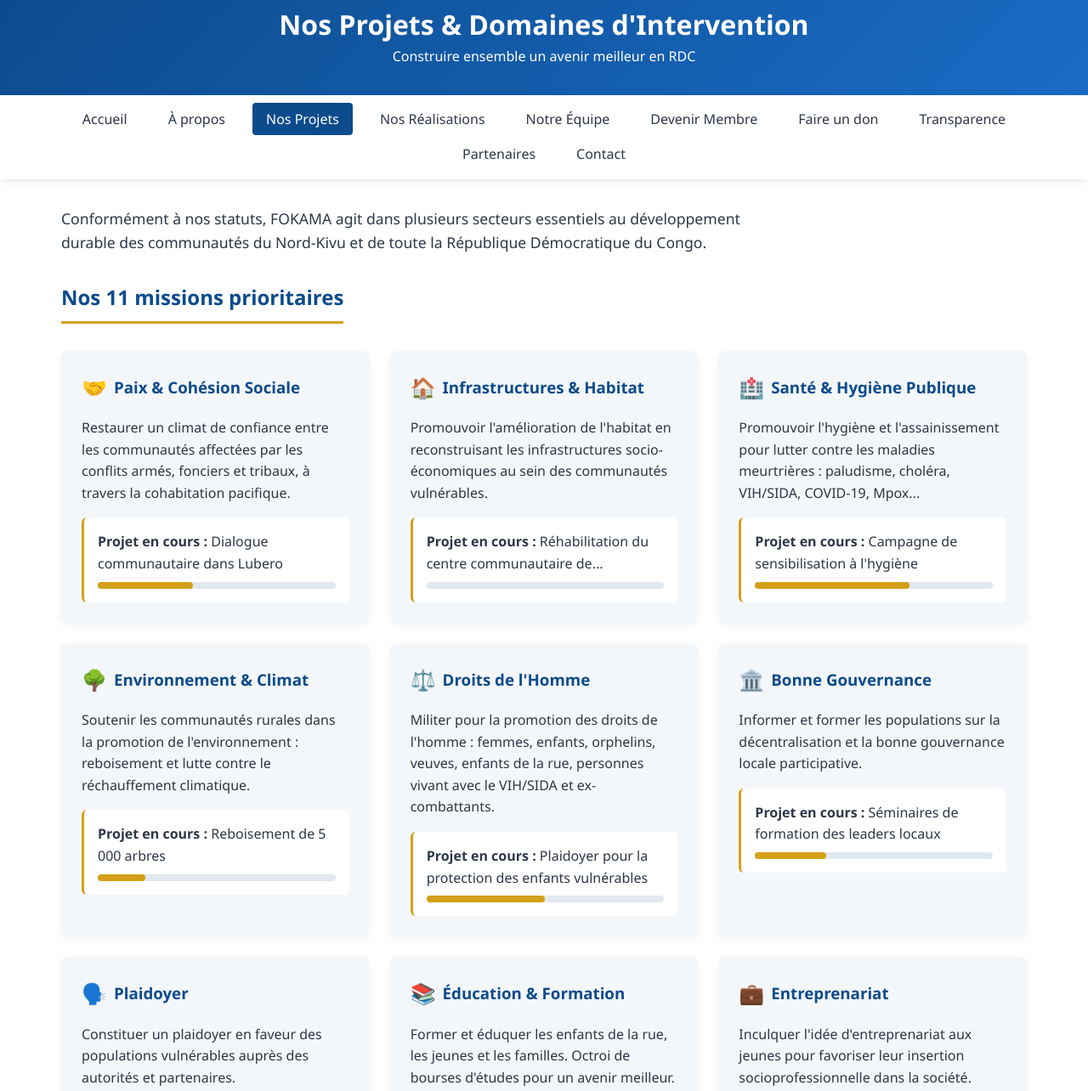
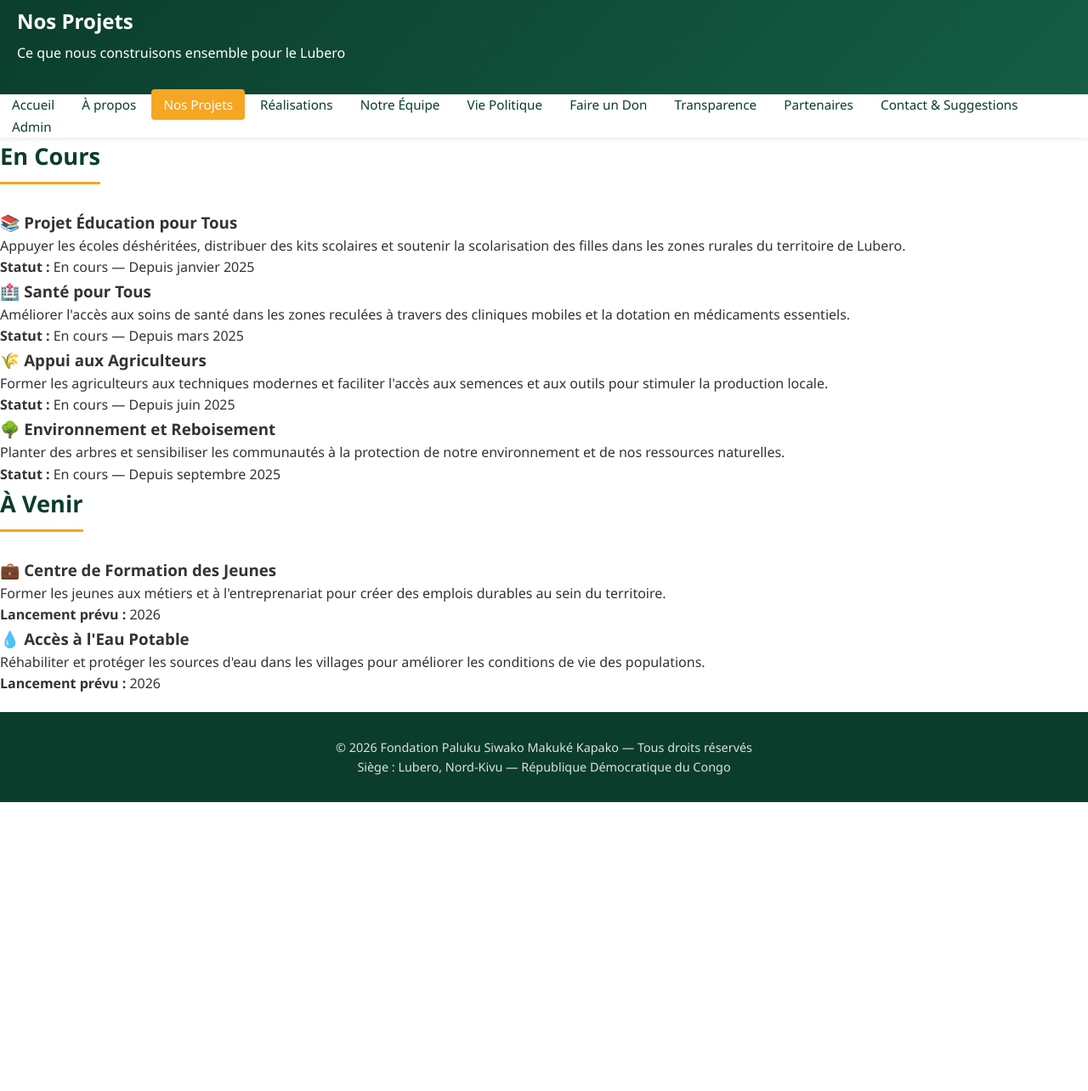
Before and after one commit to omarionup/ho.paluku, a plain HTML site: page nos-projets.html in a window 1280 px wide. Shown: the part 29-1313 px from the top of the page at 85% size. After the commit the page ends 973 px from the top, so only its background shows below. Drawn offline with Linux system fonts and the light colour scheme.

Commit message:
nos-projets.html

```diff
--- a/nos-projets.html
+++ b/nos-projets.html
@@ -3,139 +3,65 @@
 <head>
     <meta charset="UTF-8">
     <meta name="viewport" content="width=device-width, initial-scale=1.0">
-    <title>Nos Projets - FOKAMA</title>
-    <style>
-        *{margin:0;padding:0;box-sizing:border-box;font-family:'Segoe UI',Tahoma,Geneva,Verdana,sans-serif;}
-        :root{--bleu:#0c4b8c;--or:#d4a017;--claire:#f4f7fa;--sombre:#2d3748;}
-        body{line-height:1.6;color:var(--sombre);background:#fff;}
-        header{background:linear-gradient(135deg,var(--bleu) 0%,#1a6bc5 100%);color:white;padding:2rem 0;text-align:center;}
-        nav{background:white;box-shadow:0 2px 8px rgba(0,0,0,0.1);position:sticky;top:0;z-index:99;}
-        nav ul{list-style:none;display:flex;flex-wrap:wrap;justify-content:center;gap:1rem;padding:1rem;}
-        nav a{text-decoration:none;color:var(--sombre);font-weight:500;padding:0.5rem 1rem;border-radius:4px;transition:0.3s;}
-        nav a:hover,nav a.active{background:var(--bleu);color:white;}
-        .container{max-width:1200px;margin:0 auto;padding:2rem;}
-        h2{color:var(--bleu);margin-bottom:2rem;border-bottom:3px solid var(--or);padding-bottom:0.5rem;display:inline-block;}
-        .intro{font-size:1.1rem;max-width:800px;margin-bottom:2rem;}
-        .domaines{display:grid;grid-template-columns:repeat(auto-fit,minmax(320px,1fr));gap:1.5rem;}
-        .domaine-card{background:var(--claire);border-radius:8px;padding:1.5rem;box-shadow:0 3px 10px rgba(0,0,0,0.05);transition:0.3s;}
-        .domaine-card:hover{transform:translateY(-5px);box-shadow:0 6px 20px rgba(0,0,0,0.08);}
-        .domaine-card h3{color:var(--bleu);margin-bottom:1rem;display:flex;align-items:center;gap:0.5rem;}
-        .icon{font-size:1.5rem;}
-        .project-item{background:white;padding:1rem;border-radius:6px;margin-top:1rem;border-left:3px solid var(--or);}
-        .progress-bar{height:8px;background:#e2e8f0;border-radius:4px;margin-top:0.5rem;}
-        .progress-fill{height:100%;background:var(--or);border-radius:4px;}
-        .cta-box{background:linear-gradient(135deg,var(--bleu) 0%,#1a6bc5 100%);color:white;text-align:center;padding:3rem 2rem;border-radius:8px;margin-top:3rem;}
-        .btn{display:inline-block;background:var(--or);color:white;padding:0.8rem 2rem;border-radius:4px;text-decoration:none;font-weight:bold;margin-top:1rem;transition:0.3s;}
-        .btn:hover{background:#b8860b;}
-        footer{background:var(--sombre);color:white;text-align:center;padding:2rem;margin-top:3rem;}
-    </style>
+    <title>Nos Projets — Fondation Paluku</title>
+    <link rel="stylesheet" href="style.css">
 </head>
 <body>
+
     <header>
-        <h1>Nos Projets & Domaines d'Intervention</h1>
-        <p>Construire ensemble un avenir meilleur en RDC</p>
+        <h1>Nos Projets</h1>
+        <p>Ce que nous construisons ensemble pour le Lubero</p>
     </header>
 
     <nav>
-        <ul>
-            <li><a href="index.html">Accueil</a></li>
-            <li><a href="a-propos.html">À propos</a></li>
-            <li><a href="nos-projets.html" class="active">Nos Projets</a></li>
-            <li><a href="realisations.html">Nos Réalisations</a></li>
-            <li><a href="equipe.html">Notre Équipe</a></li>
-            <li><a href="devenir-membre.html">Devenir Membre</a></li>
-            <li><a href="faire-un-don.html">Faire un don</a></li>
-            <li><a href="transparence.html">Transparence</a></li>
-            <li><a href="partenaires.html">Partenaires</a></li>
-            <li><a href="contact.html">Contact</a></li>
-        </ul>
+        <a href="index.html">Accueil</a>
+        <a href="a-propos.html">À propos</a>
+        <a href="projets.html" class="actif">Nos Projets</a>
+        <a href="realisations.html">Réalisations</a>
+        <a href="equipe.html">Notre Équipe</a>
+        <a href="politique.html">Vie Politique</a>
+        <a href="don.html">Faire un Don</a>
+        <a href="transparence.html">Transparence</a>
+        <a href="partenaires.html">Partenaires</a>
+        <a href="contact.html">Contact & Suggestions</a>
+        <a href="admin.html">Admin</a>
     </nav>
 
-    <div class="container">
-        <p class="intro">Conformément à nos statuts, FOKAMA agit dans plusieurs secteurs essentiels au développement durable des communautés du Nord-Kivu et de toute la République Démocratique du Congo.</p>
+    <main>
+        <section>
+            <h2>En Cours</h2>
 
-        <h2>Nos 11 missions prioritaires</h2>
-        <div class="domaines">
-            <div class="domaine-card">
-                <h3><span class="icon">🤝</span> Paix & Cohésion Sociale</h3>
-                <p>Restaurer un climat de confiance entre les communautés affectées par les conflits armés, fonciers et tribaux, à travers la cohabitation pacifique.</p>
-                <div class="project-item">
-                    <strong>Projet en cours :</strong> Dialogue communautaire dans Lubero
-                    <div class="progress-bar"><div class="progress-fill" style="width:40%"></div></div>
-                </div>
-            </div>
+            <h3>📚 Projet Éducation pour Tous</h3>
+            <p>Appuyer les écoles déshéritées, distribuer des kits scolaires et soutenir la scolarisation des filles dans les zones rurales du territoire de Lubero.</p>
+            <p><strong>Statut :</strong> En cours — Depuis janvier 2025</p>
 
-            <div class="domaine-card">
-                <h3><span class="icon">🏠</span> Infrastructures & Habitat</h3>
-                <p>Promouvoir l'amélioration de l'habitat en reconstruisant les infrastructures socio-économiques au sein des communautés vulnérables.</p>
-                <div class="project-item">
-                    <strong>Projet en cours :</strong> Réhabilitation du centre communautaire de...
-                    <div class="progress-bar"><div class="progress-fill" style="width:0%"></div></div>
-                </div>
-            </div>
+            <h3>🏥 Santé pour Tous</h3>
+            <p>Améliorer l'accès aux soins de santé dans les zones reculées à travers des cliniques mobiles et la dotation en médicaments essentiels.</p>
+            <p><strong>Statut :</strong> En cours — Depuis mars 2025</p>
 
-            <div class="domaine-card">
-                <h3><span class="icon">🏥</span> Santé & Hygiène Publique</h3>
-                <p>Promouvoir l'hygiène et l'assainissement pour lutter contre les maladies meurtrières : paludisme, choléra, VIH/SIDA, COVID-19, Mpox...</p>
-                <div class="project-item">
-                    <strong>Projet en cours :</strong> Campagne de sensibilisation à l'hygiène
-                    <div class="progress-bar"><div class="progress-fill" style="width:65%"></div></div>
-                </div>
-            </div>
+            <h3>🌾 Appui aux Agriculteurs</h3>
+            <p>Former les agriculteurs aux techniques modernes et faciliter l'accès aux semences et aux outils pour stimuler la production locale.</p>
+            <p><strong>Statut :</strong> En cours — Depuis juin 2025</p>
 
-            <div class="domaine-card">
-                <h3><span class="icon">🌳</span> Environnement & Climat</h3>
-                <p>Soutenir les communautés rurales dans la promotion de l'environnement : reboisement et lutte contre le réchauffement climatique.</p>
-                <div class="project-item">
-                    <strong>Projet en cours :</strong> Reboisement de 5 000 arbres
-                    <div class="progress-bar"><div class="progress-fill" style="width:20%"></div></div>
-                </div>
-            </div>
+            <h3>🌳 Environnement et Reboisement</h3>
+            <p>Planter des arbres et sensibiliser les communautés à la protection de notre environnement et de nos ressources naturelles.</p>
+            <p><strong>Statut :</strong> En cours — Depuis septembre 2025</p>
 
-            <div class="domaine-card">
-                <h3><span class="icon">⚖️</span> Droits de l'Homme</h3>
-                <p>Militer pour la promotion des droits de l'homme : femmes, enfants, orphelins, veuves, enfants de la rue, personnes vivant avec le VIH/SIDA et ex-combattants.</p>
-                <div class="project-item">
-                    <strong>Projet en cours :</strong> Plaidoyer pour la protection des enfants vulnérables
-                    <div class="progress-bar"><div class="progress-fill" style="width:50%"></div></div>
-                </div>
-            </div>
+            <h2>À Venir</h2>
 
-            <div class="domaine-card">
-                <h3><span class="icon">🏛️</span> Bonne Gouvernance</h3>
-                <p>Informer et former les populations sur la décentralisation et la bonne gouvernance locale participative.</p>
-                <div class="project-item">
-                    <strong>Projet en cours :</strong> Séminaires de formation des leaders locaux
-                    <div class="progress-bar"><div class="progress-fill" style="width:30%"></div></div>
-                </div>
-            </div>
+            <h3>💼 Centre de Formation des Jeunes</h3>
+            <p>Former les jeunes aux métiers et à l'entreprenariat pour créer des emplois durables au sein du territoire.</p>
+            <p><strong>Lancement prévu :</strong> 2026</p>
 
-            <div class="domaine-card">
-                <h3><span class="icon">🗣️</span> Plaidoyer</h3>
-                <p>Constituer un plaidoyer en faveur des populations vulnérables auprès des autorités et partenaires.</p>
-            </div>
+            <h3>💧 Accès à l'Eau Potable</h3>
+            <p>Réhabiliter et protéger les sources d'eau dans les villages pour améliorer les conditions de vie des populations.</p>
+            <p><strong>Lancement prévu :</strong> 2026</p>
+        </section>
+    </main>
 
-            <div class="domaine-card">
-                <h3><span class="icon">📚</span> Éducation & Formation</h3>
-                <p>Former et éduquer les enfants de la rue, les jeunes et les familles. Octroi de bourses d'études pour un avenir meilleur.</p>
-                <div class="project-item">
-                    <strong>Projet en cours :</strong> Bourses d'études pour 50 filles
-                    <div class="progress-bar"><div class="progress-fill" style="width:0%"></div></div>
-                </div>
-            </div>
-
-            <div class="domaine-card">
-                <h3><span class="icon">💼</span> Entreprenariat</h3>
-                <p>Inculquer l'idée d'entreprenariat aux jeunes pour favoriser leur insertion socioprofessionnelle dans la société.</p>
-                <div class="project-item">
-                    <strong>Projet en cours :</strong> Formation de 100 jeunes entrepreneurs
-                    <div class="progress-bar"><div class="progress-fill" style="width:15%"></div></div>
-                </div>
-            </div>
-
-            <div class="domaine-card">
-                <h3><span class="icon">👁️</span> Suivi & Réinsertion</h3>
-                <p>Suivre et accompagner les ex-combattants et enfants de la rue réinsérés dans la communauté pour garantir la paix durable.</p>
-            </div>
-
-            <div class="domaine-card
+    <footer>
+        <p>&copy; 2026 Fondation Paluku Siwako Makuké Kapako — Tous droits réservés</p>
+        <p>Siège : Lubero, Nord-Kivu — République Démocratique du Congo</p>
+    </footer>
+</body>
+</html>
```
